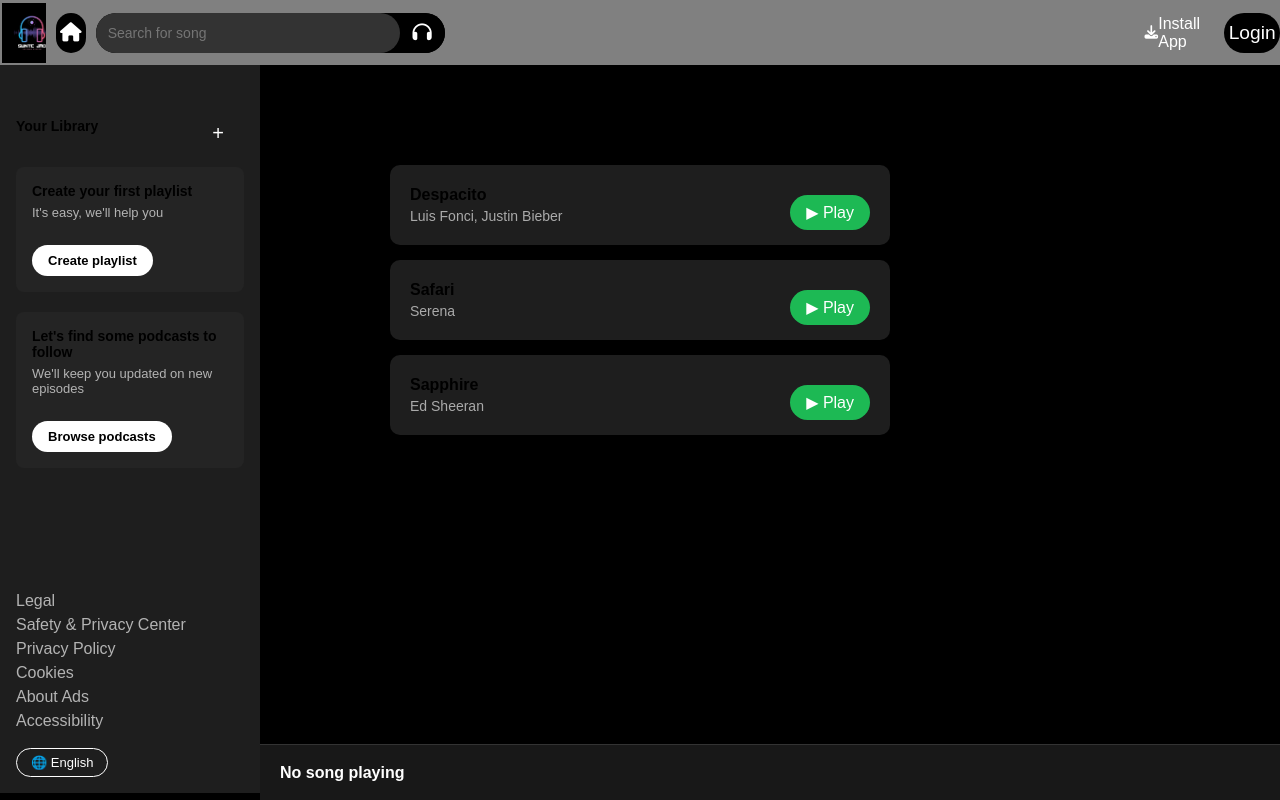
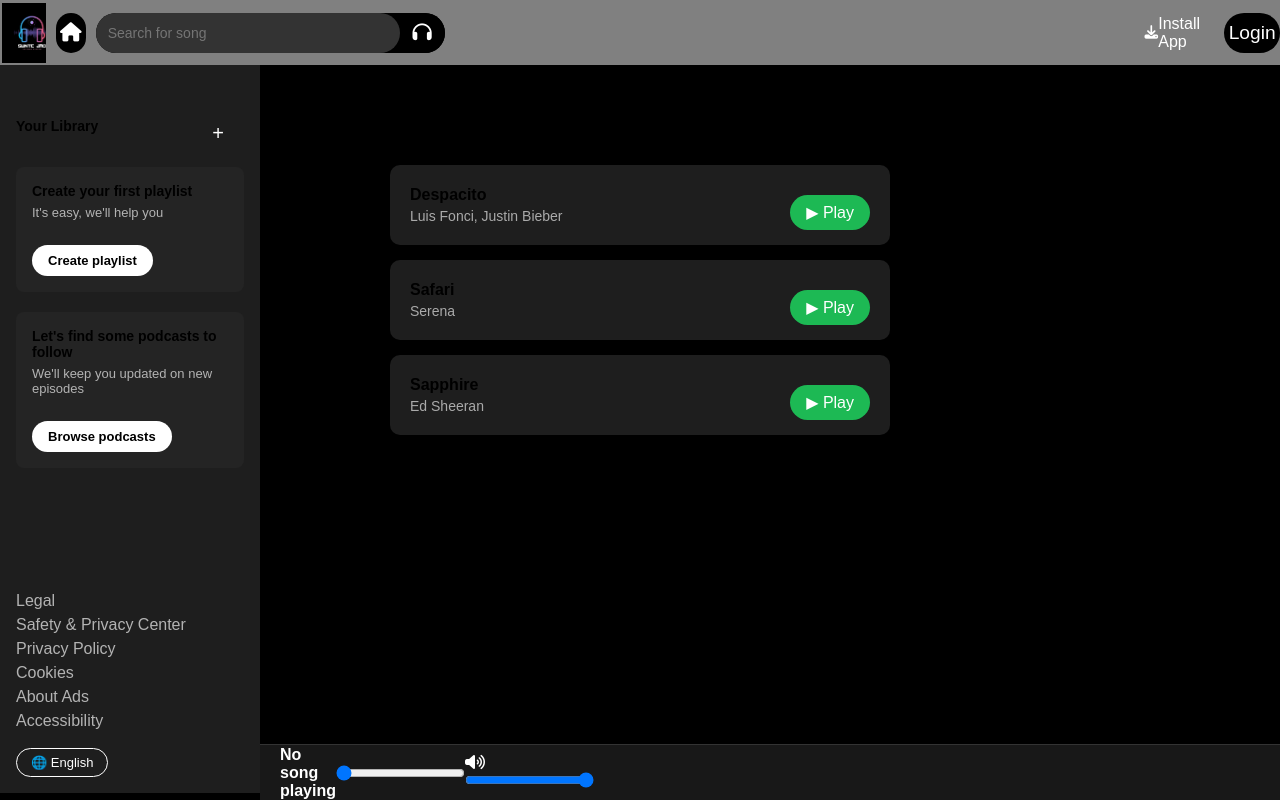
Before and after one commit to Darpan7588/CodeAlpha-Tasks, a plain HTML site: page Code Alpha- Music Player/index.html in a window 1280 px wide. Drawn offline with Linux system fonts and the light colour scheme.

Commit message:
Update index.html

```diff
--- a/Code Alpha- Music Player/index.html
+++ b/Code Alpha- Music Player/index.html
@@ -93,6 +93,17 @@
     <strong id="footerTitle">No song playing</strong><br>
     <small id="footerArtist"></small>
   </div>
+
+  <!-- Progress Bar -->
+  <input type="range" id="progressBar" value="0" step="1" />
+
+  <!-- Volume Section -->
+  <div class="volume-wrapper">
+    <i class="fa-solid fa-volume-high" id="volumeIcon"></i>
+    <input type="range" id="volumeControl" min="0" max="1" step="0.01" value="1" />
+  </div>
+
+  <!-- Play/Pause Button -->
   <button id="footerPlayPause">▶</button>
 </footer>
 
```
Lines whose indentation alone changed are shown as unchanged.
